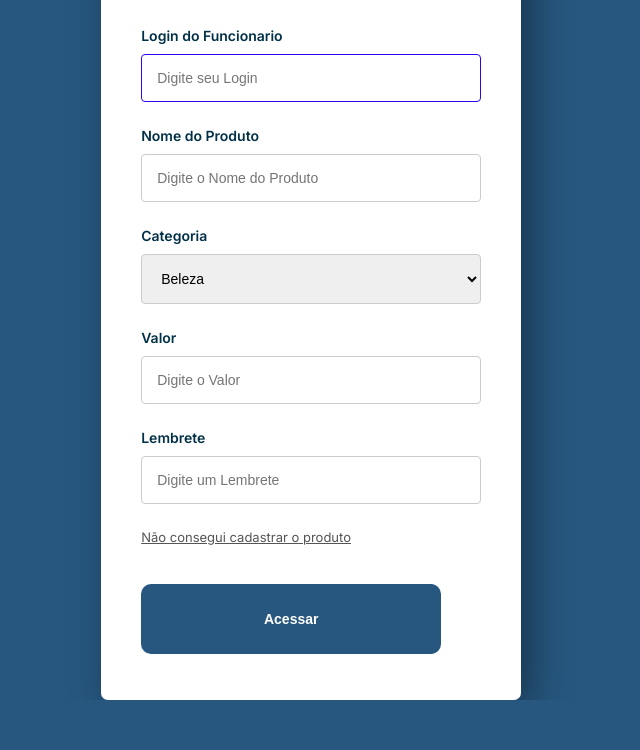
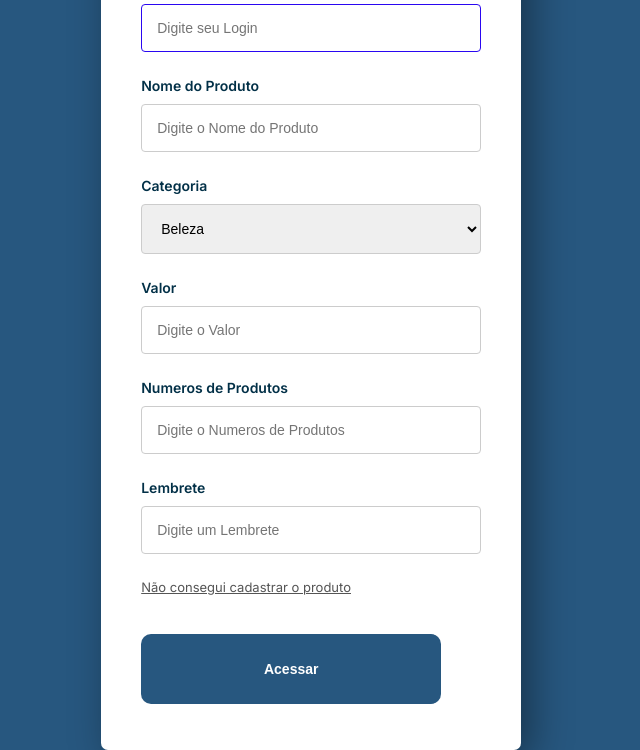
Before and after one commit to JoaoPauloColombo/Frontend-Atividade-01, a plain HTML site: page index.html in a window 1280 px wide. Shown: the part 111-861 px from the top of the page, without its empty margins (329-969 px from the left). Before the commit the page ends 811 px from the top, so only its background shows below. Drawn offline with Linux system fonts and the light colour scheme.

Commit message:
Update index.html

```diff
--- a/index.html
+++ b/index.html
@@ -35,6 +35,10 @@
             <input type="number" placeholder="Digite o Valor" />
 
 
+            <label for="Valor">Numeros de Produtos</label>
+            <input type="number" placeholder="Digite o Numeros de Produtos" />
+
+
             <label for="Lembrete">Lembrete</label>
             <input id="lembrete" type="text" placeholder="Digite um Lembrete" />
 
```
